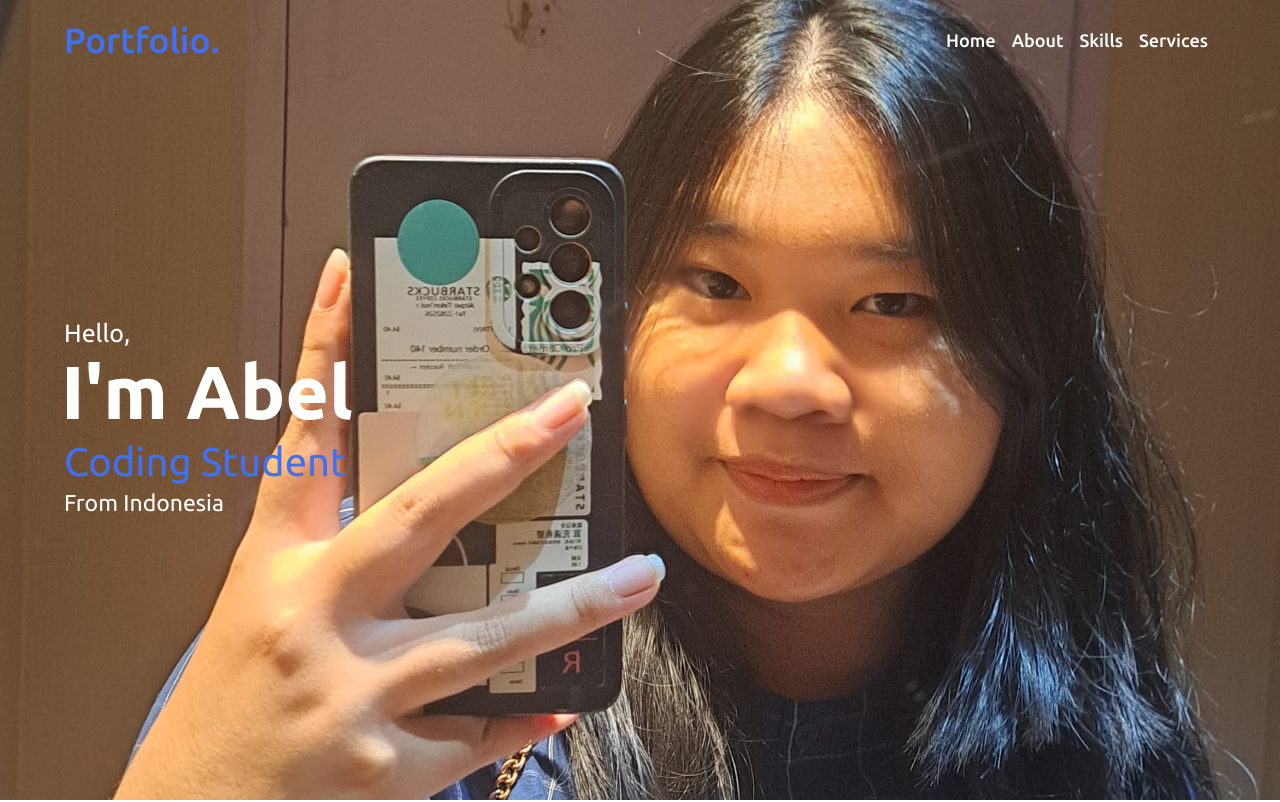
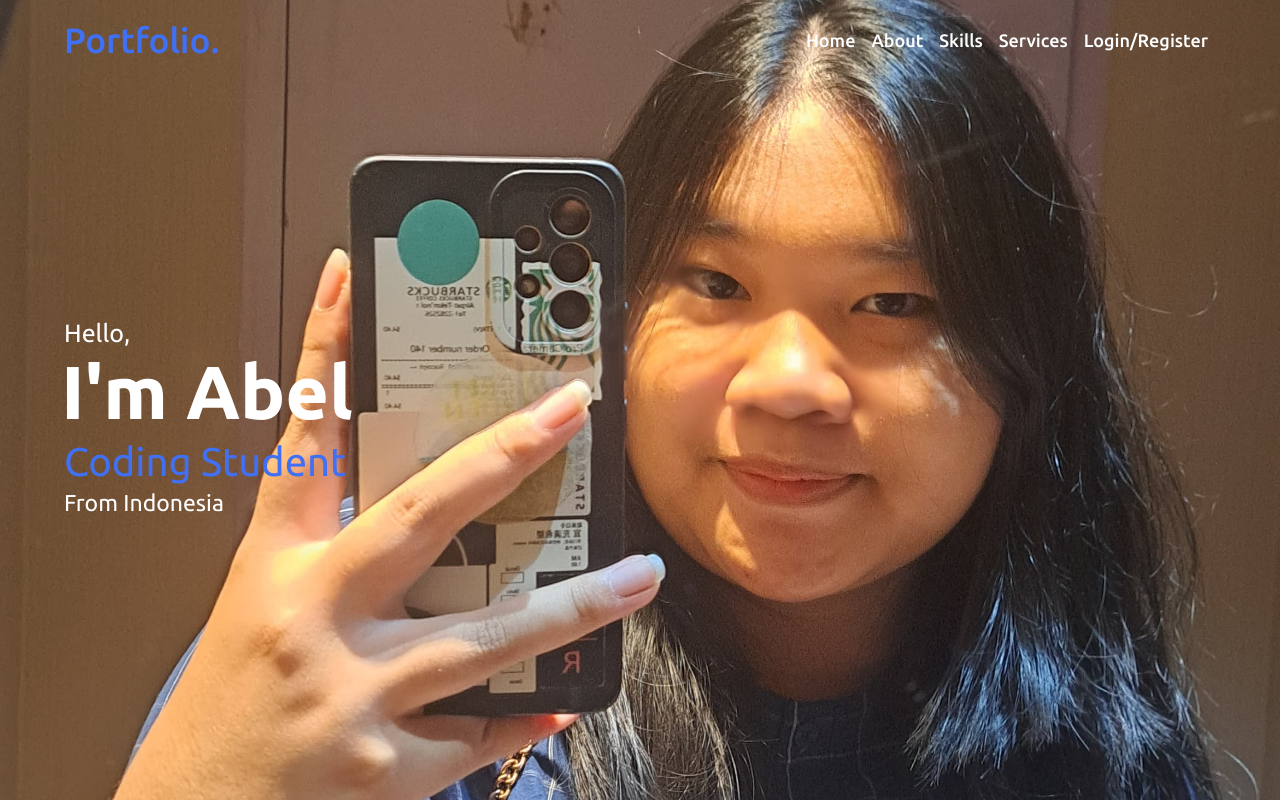
Before and after one commit to AbelSamosir/Landing-Page, a plain HTML site: page index.html in a window 1280 px wide. Shown: the top 802 px of the page. Drawn offline with Linux system fonts and the light colour scheme.

Commit message:
Update index.html

```diff
--- a/index.html
+++ b/index.html
@@ -21,6 +21,7 @@
         <li><a href="#about">About</a></li>
         <li><a href="#skills">Skills</a></li>
         <li><a href="#services">Services</a></li>
+        <li><a href="https://login-and-registration-abel.vercel.app/">Login/Register</a></li>
         <div class="cancel-btn">
           <i class="fas fa-times"></i>
         </div>
```
